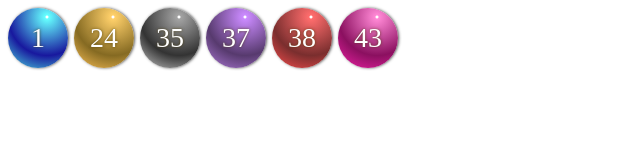
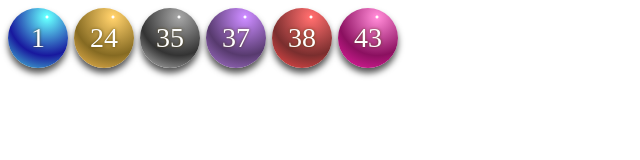
Before and after one commit to charade6/lotto, a plain HTML site: page index.html in a window 1280 px wide. Shown: the whole page, without its empty margins (0-640 px from the left). Drawn offline with Linux system fonts and the light colour scheme.

Commit message:
UPDATE shadow

```diff
--- a/style.css
+++ b/style.css
@@ -12,7 +12,7 @@
     font-weight: 500;
     margin-right: 6px;
     text-shadow: 0px 0px 3px rgba(73,57,0,0.8);
-    box-shadow: 1px 0px 3px #555;
+    box-shadow: 0px 5px 6px #555;
 }
 div:nth-child(2){
     background: radial-gradient(circle at 65% 15%, white 1px, rgb(101, 255, 255) 3%, rgb(24, 24, 158) 60%, rgb(80, 226, 226) 100%);
```
